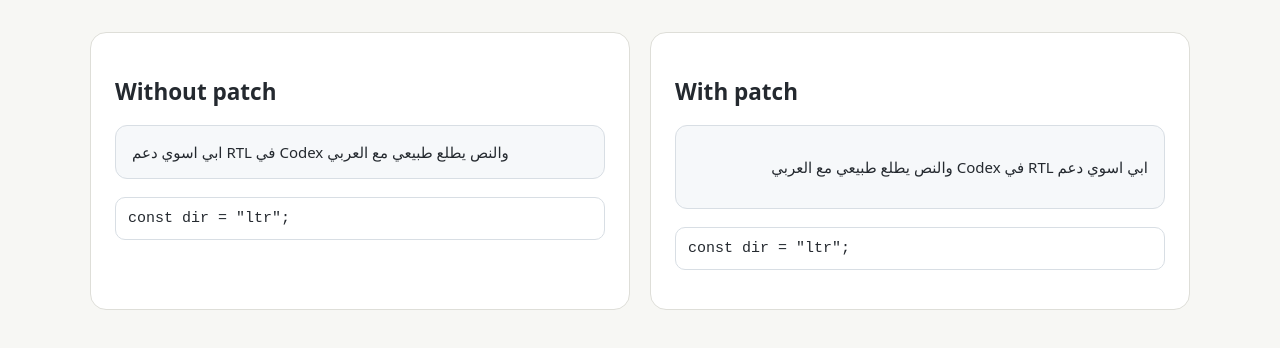
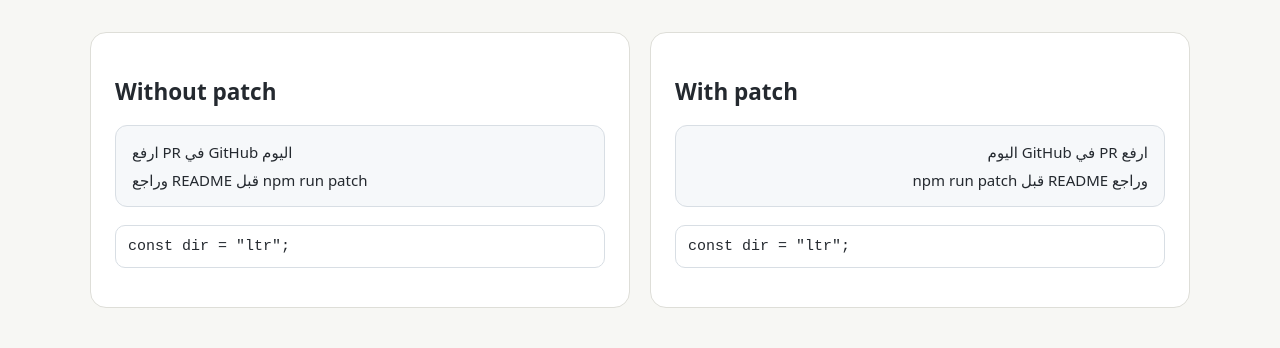
Before and after one commit to SaudNull/codex-rtl-support, a website: page docs/demo.html in a window 1280 px wide. Drawn offline with Linux system fonts and the light colour scheme.

Commit message:
Improve mixed RTL demo graphic

```diff
--- a/docs/demo.html
+++ b/docs/demo.html
@@ -43,6 +43,14 @@
         unicode-bidi: normal;
       }
 
+      .message p {
+        margin: 0;
+      }
+
+      .message p + p {
+        margin-top: 8px;
+      }
+
       pre {
         background: #fff;
         border: 1px solid #d8dee4;
@@ -56,13 +64,17 @@
     <main>
       <section class="before">
         <h2>Without patch</h2>
-        <div class="message">ابي اسوي دعم RTL في Codex والنص يطلع طبيعي مع العربي</div>
+        <div class="message">
+          <p>ارفع PR في GitHub اليوم</p>
+          <p>وراجع README قبل npm run patch</p>
+        </div>
         <pre><code>const dir = "ltr";</code></pre>
       </section>
       <section>
         <h2>With patch</h2>
         <div class="message markdownContent">
-          <p>ابي اسوي دعم RTL في Codex والنص يطلع طبيعي مع العربي</p>
+          <p>ارفع PR في GitHub اليوم</p>
+          <p>وراجع README قبل npm run patch</p>
         </div>
         <pre><code>const dir = "ltr";</code></pre>
       </section>
```
Also changed, not shown: docs/before-after.svg.
